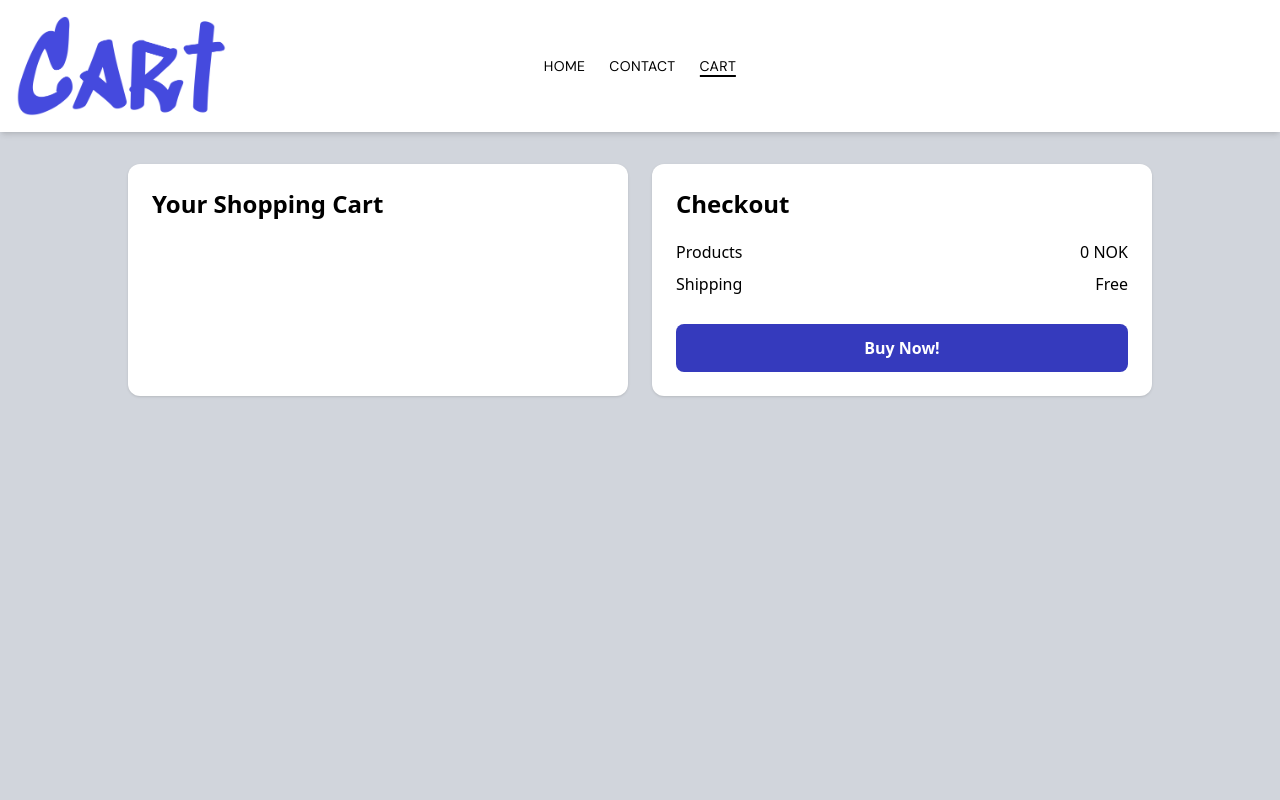
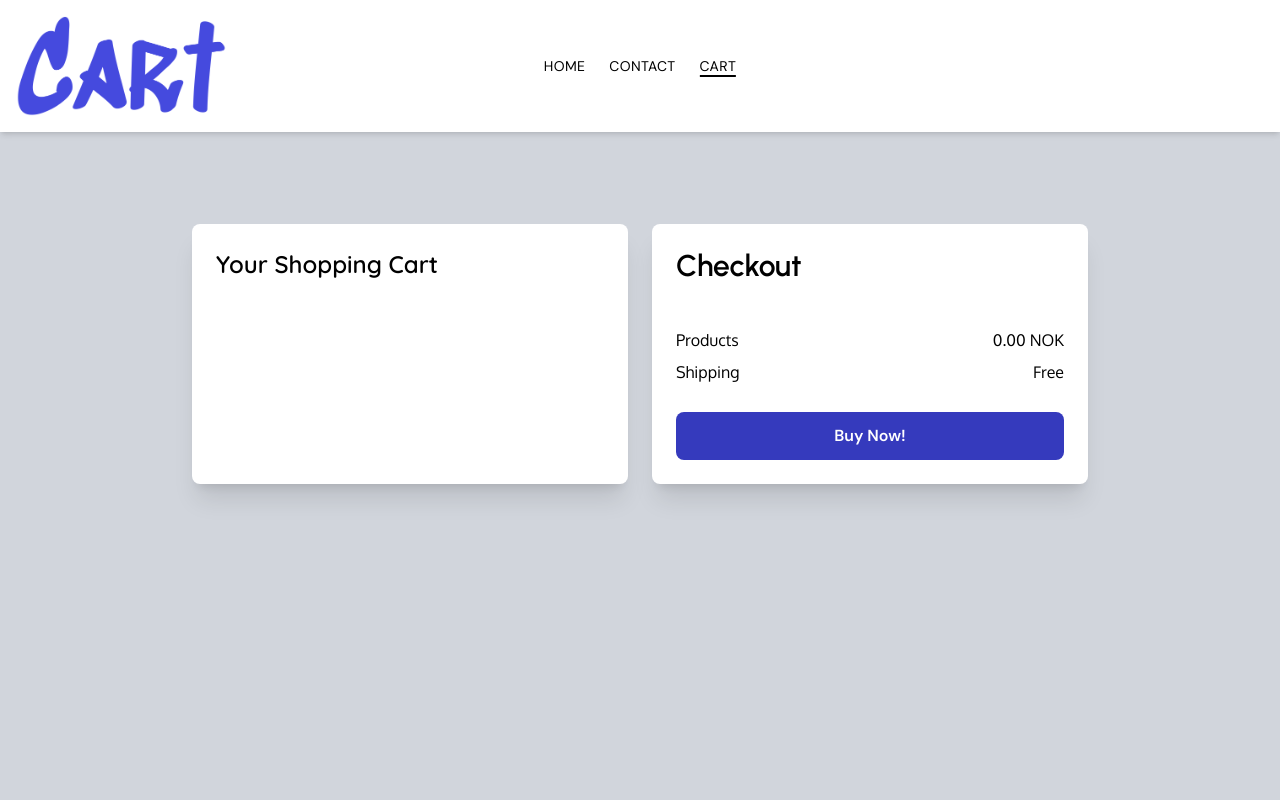
Before and after one commit to marned91/javascript-framework-ca, a React (Vite) app: page /cart in a window 1280 px wide. Shown: the top 800 px of the page. Built offline with nearby package versions, Linux system fonts and the light colour scheme.

Commit message:
Splitting CartPage into components
CartItem, CartSummary, CartList

```diff
--- a/src/components/cart/CartItem.tsx
+++ b/src/components/cart/CartItem.tsx
@@ -10,11 +10,11 @@ export function CartItem({ product }: Props) {
       <img
         src={product.image.url}
         alt={product.image.alt || product.title}
-        className="w-20 h-20 object-cover rounded"
+        className="w-20 h-20 object-cover rounded shadow-xl"
       />
-      <div>
-        <h3>{product.title}</h3>
-        <p>{product.price} NOK</p>
+      <div className="font-main">
+        <h3 className="text-sm font-bold mt-3">{product.title}</h3>
+        <p className="text-sm text-gray-600">{product.price} NOK</p>
       </div>
     </div>
   )
--- /dev/null
+++ b/src/components/cart/CartList.tsx
@@ -0,0 +1,21 @@
+import { CartItem } from './CartItem'
+import type { TProduct } from '../../types/product'
+
+type Props = {
+  cart: TProduct[]
+}
+
+export function CartList({ cart }: Props) {
+  return (
+    <div className="bg-white p-6 rounded-lg shadow-xl flex flex-col">
+      <h2 className="text-2xl font-semibold mb-10 font-medium">
+        Your Shopping Cart
+      </h2>
+      <div className="space-y-4">
+        {cart.map((item) => (
+          <CartItem key={item.id} product={item} />
+        ))}
+      </div>
+    </div>
+  )
+}
--- /dev/null
+++ b/src/components/cart/CartSummary.tsx
@@ -0,0 +1,28 @@
+type Props = {
+  total: number
+  onCheckout: () => void
+}
+
+export function CartSummary({ total, onCheckout }: Props) {
+  return (
+    <div className="bg-white p-6 rounded-lg shadow-xl flex flex-col justify-between">
+      <div>
+        <h1 className="text-3xl font-semibold mb-10 font-large">Checkout</h1>
+        <div className="flex justify-between py-1 font-main">
+          <span>Products</span>
+          <span>{total.toFixed(2)} NOK</span>
+        </div>
+        <div className="flex justify-between py-1 font-main">
+          <span>Shipping</span>
+          <span>Free</span>
+        </div>
+      </div>
+      <button
+        onClick={onCheckout}
+        className="bg-primary hover:bg-darkHover text-white font-semibold py-3 mt-6 rounded-lg w-full font-navButtons cursor-pointers"
+      >
+        Buy Now!
+      </button>
+    </div>
+  )
+}
--- a/src/index.css
+++ b/src/index.css
@@ -12,6 +12,7 @@
   --color-primary: #353abd;
   --color-light: #d3d6dc;
   --color-dark: #3e3e3e;
+  --color-darkHover: #1c21bd;
 
   --ease-fluid: cubic-bezier(0.3, 0, 0, 1);
   --ease-snappy: cubic-bezier(0.2, 0, 0, 1);
--- a/src/pages/CartPage.tsx
+++ b/src/pages/CartPage.tsx
@@ -1,6 +1,7 @@
 import { useCartStore } from '../store/cart'
 import { useNavigate } from 'react-router-dom'
-import { CartItem } from '../components/cart/CartItem'
+import { CartSummary } from '../components/cart/CartSummary'
+import { CartList } from '../components/cart/CartList'
 
 export function CartPage() {
   const cart = useCartStore((state) => state.cart)
@@ -14,34 +15,9 @@ export function CartPage() {
 
   return (
     <div className="p-4 md:p-8 bg-gray-300 min-h-screen">
-      <div className="max-w-5xl mx-auto grid grid-cols-1 md:grid-cols-2 gap-6">
-        <div className="bg-white p-6 rounded-xl shadow flex flex-col">
-          <h2 className="text-2xl font-semibold mb-4">Your Shopping Cart</h2>
-          <div className="space-y-4">
-            {cart.map((item) => (
-              <CartItem key={item.id} product={item} />
-            ))}
-          </div>
-        </div>
-        <div className="bg-white p-6 rounded-xl shadow flex flex-col justify-between">
-          <div>
-            <h2 className="text-2xl font-semibold mb-4">Checkout</h2>
-            <div className="flex justify-between py-1">
-              <span>Products</span>
-              <span>{total} NOK</span>
-            </div>
-            <div className="flex justify-between py-1">
-              <span>Shipping</span>
-              <span>Free</span>
-            </div>
-          </div>
-          <button
-            onClick={handleCheckout}
-            className="bg-primary hover:bg-indigo-700 text-white font-semibold py-3 mt-6 rounded-lg w-full"
-          >
-            Buy Now!
-          </button>
-        </div>
+      <div className="max-w-xl md:max-w-4xl mx-auto grid grid-cols-1 md:grid-cols-2 gap-6 mt-15">
+        <CartList cart={cart} />
+        <CartSummary total={total} onCheckout={handleCheckout} />
       </div>
     </div>
   )
--- a/src/pages/ProductPage.tsx
+++ b/src/pages/ProductPage.tsx
@@ -48,7 +48,7 @@ export function ProductPage() {
 
         <button
           onClick={() => addToCart(product)}
-          className="bg-primary text-white px-6 py-2 rounded font-semibold"
+          className="bg-primary text-white px-6 py-2 rounded font-semibold hover:bg-darkHover cursor-pointer"
         >
           Add to Cart
         </button>
```
